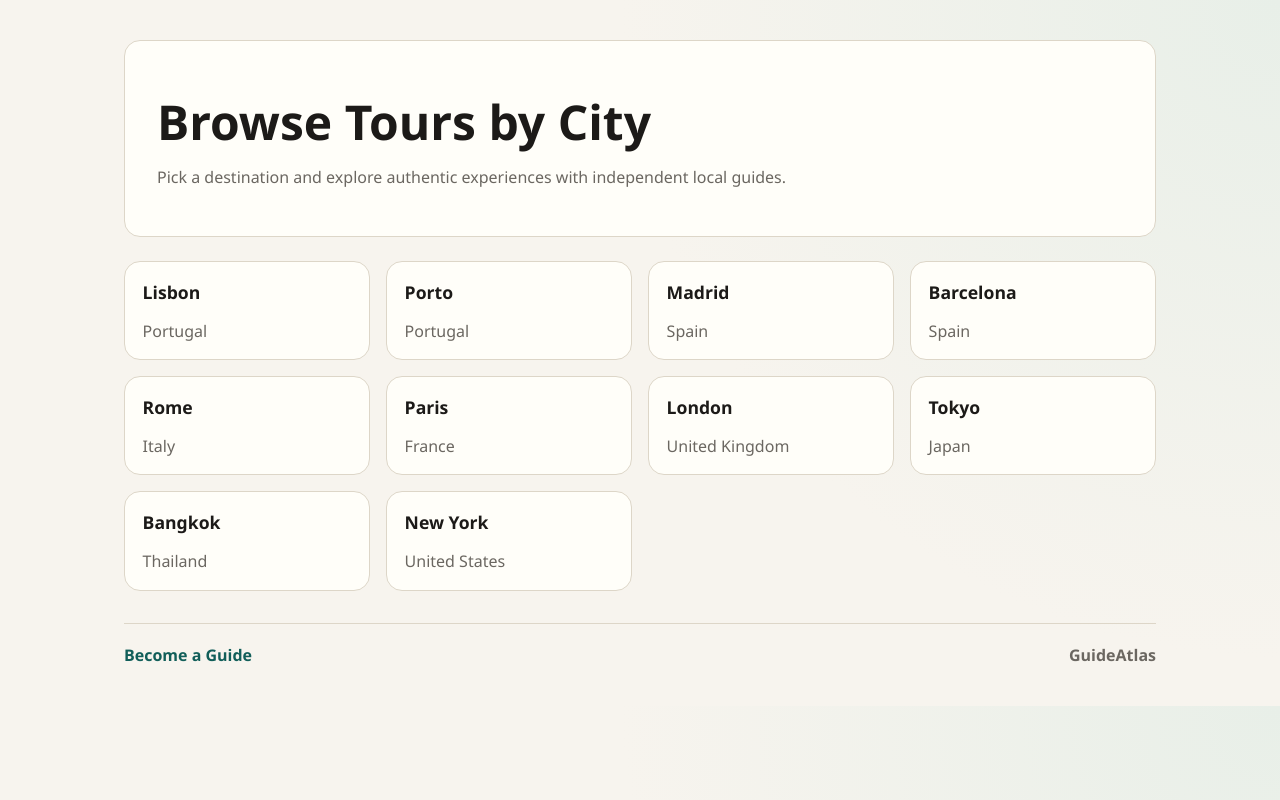
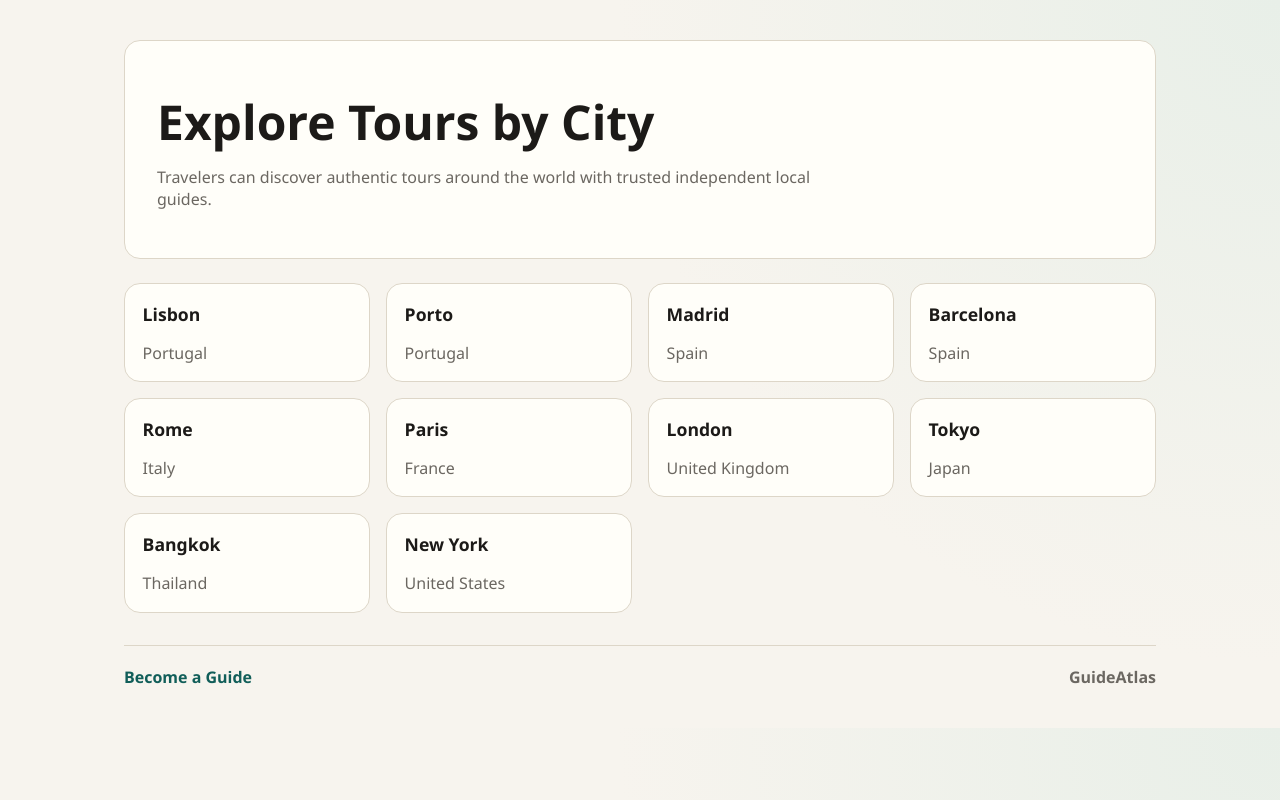
Before and after one commit to RodmanPT/guideatlas, a Next.js app in the folder apps/web/: page /tours in a window 1280 px wide. Built offline with nearby package versions, Linux system fonts and the light colour scheme.

Commit message:
feat(seo): strengthen tours hub page for crawlability

```diff
--- a/apps/web/app/tours/page.tsx
+++ b/apps/web/app/tours/page.tsx
@@ -5,11 +5,11 @@ import { CITIES } from "../../data/cities";
 import { getCityToursUrl } from "../../lib/url";
 
 export const metadata: Metadata = {
-  title: "Browse Tours by City | GuideAtlas",
-  description: "Discover authentic tours led by independent local guides.",
+  title: "Explore Tours by City | GuideAtlas",
+  description: "Explore tours around the world with independent local guides.",
   openGraph: {
-    title: "Browse Tours by City | GuideAtlas",
-    description: "Discover authentic tours led by independent local guides.",
+    title: "Explore Tours by City | GuideAtlas",
+    description: "Explore tours around the world with independent local guides.",
     type: "website",
   },
 };
@@ -18,8 +18,8 @@ export default function ToursByCityPage() {
   return (
     <main>
       <section className="hero">
-        <h1>Browse Tours by City</h1>
-        <p>Pick a destination and explore authentic experiences with independent local guides.</p>
+        <h1>Explore Tours by City</h1>
+        <p>Travelers can discover authentic tours around the world with trusted independent local guides.</p>
       </section>
 
       <section className="grid" aria-label="Cities">
```
